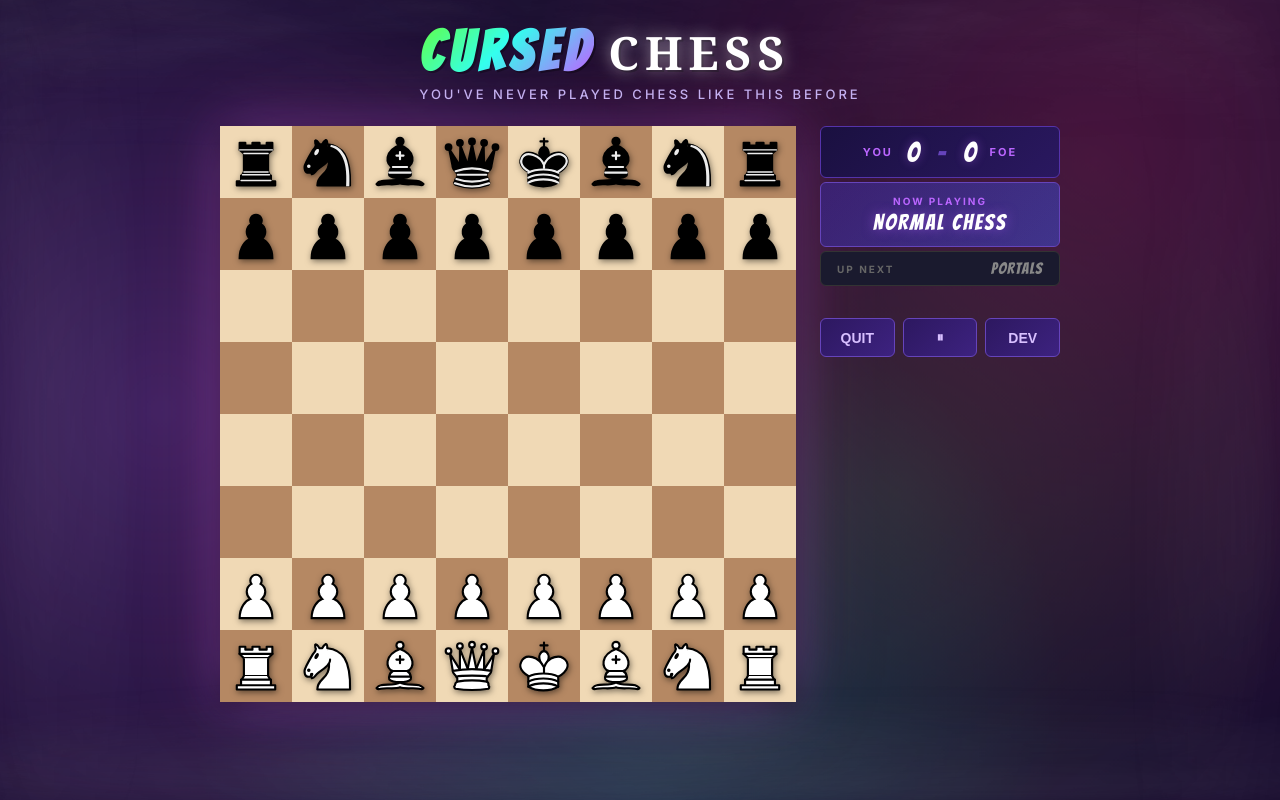
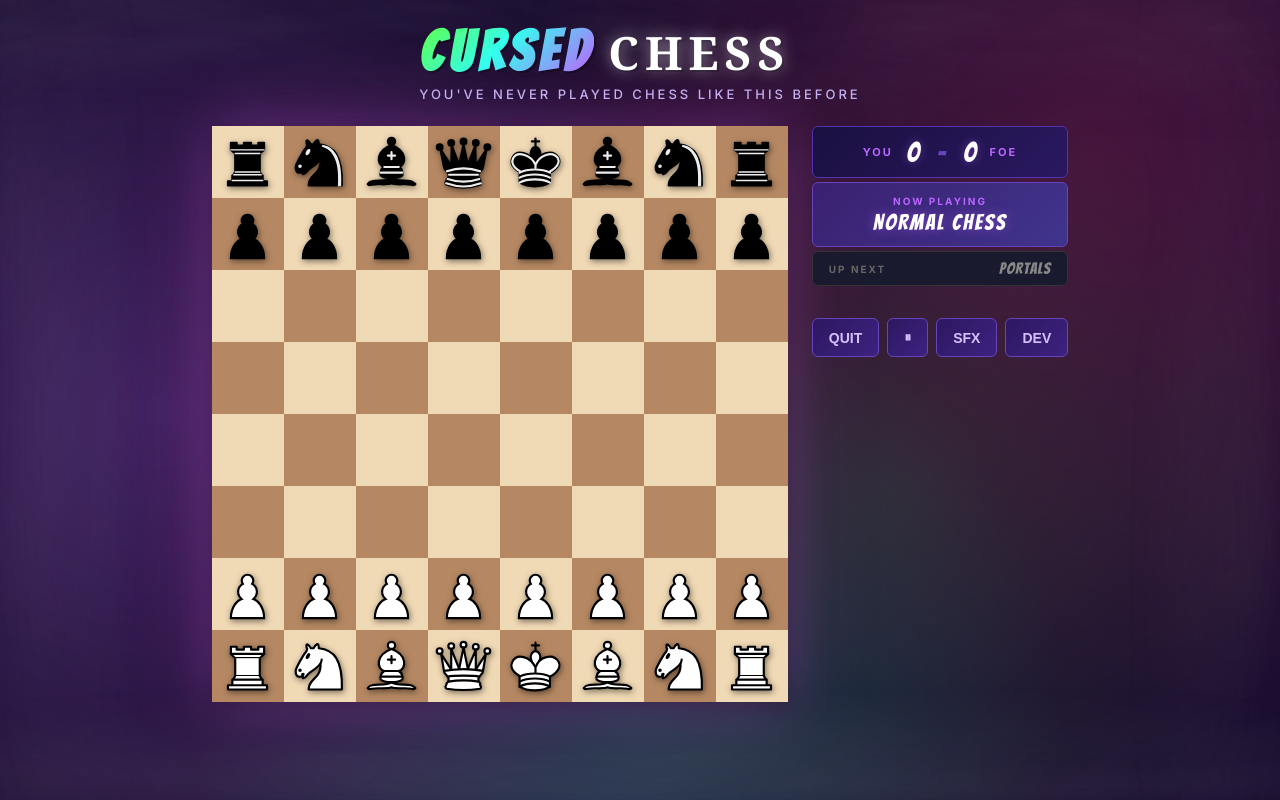
Before and after one commit to joshuaswanson/cursed-chess, a React (Vite) app: page / in a window 1280 px wide. Built offline with nearby package versions, Linux system fonts and the light colour scheme; the HTML template or start-up script is replaced by a standard one.

Commit message:
Add synthesized portal sounds and an SFX toggle

```diff
--- /dev/null
+++ b/src/audio/sfx.ts
@@ -0,0 +1,202 @@
+// Every sound is synthesized with the Web Audio API, so there are no audio assets.
+
+const STORAGE_KEY = "cursed-chess-sound";
+const MASTER_VOLUME = 0.6;
+
+let ctx: AudioContext | null = null;
+let master: GainNode | null = null;
+let noiseBuffer: AudioBuffer | null = null;
+let enabled = localStorage.getItem(STORAGE_KEY) !== "off";
+const listeners = new Set<() => void>();
+
+interface Hum {
+  oscillators: OscillatorNode[];
+  filter: BiquadFilterNode;
+  gain: GainNode;
+}
+let hum: Hum | null = null;
+
+/** The audio context, created on first use and resumed after the user interacts */
+function audio(): { ctx: AudioContext; out: GainNode } | null {
+  if (!enabled) return null;
+  if (!ctx || !master) {
+    ctx = new AudioContext();
+    master = ctx.createGain();
+    master.gain.value = MASTER_VOLUME;
+    master.connect(ctx.destination);
+  }
+  if (ctx.state === "suspended") void ctx.resume();
+  return { ctx, out: master };
+}
+
+// Browsers keep audio suspended until the page receives a user gesture
+for (const event of ["pointerdown", "keydown"]) {
+  window.addEventListener(event, () => void ctx?.resume(), { capture: true });
+}
+
+function noise(c: AudioContext): AudioBuffer {
+  if (!noiseBuffer) {
+    noiseBuffer = c.createBuffer(1, c.sampleRate, c.sampleRate);
+    const data = noiseBuffer.getChannelData(0);
+    for (let i = 0; i < data.length; i++) data[i] = Math.random() * 2 - 1;
+  }
+  return noiseBuffer;
+}
+
+function noiseSource(c: AudioContext): AudioBufferSourceNode {
+  const src = c.createBufferSource();
+  src.buffer = noise(c);
+  src.loop = true;
+  return src;
+}
+
+/** A single electric snap: a very short burst of band-passed noise */
+function crackle(c: AudioContext, out: AudioNode, loudness: number): void {
+  const t = c.currentTime;
+  const src = noiseSource(c);
+  const band = c.createBiquadFilter();
+  band.type = "bandpass";
+  band.frequency.value = 1800 + Math.random() * 5000;
+  band.Q.value = 3;
+  const gain = c.createGain();
+  const length = 0.02 + Math.random() * 0.06;
+  gain.gain.setValueAtTime(0.3 * loudness * (0.5 + Math.random()), t);
+  gain.gain.exponentialRampToValueAtTime(0.001, t + length);
+  src.connect(band).connect(gain).connect(out);
+  src.start(t, Math.random() * 0.9);
+  src.stop(t + length + 0.02);
+}
+
+function stopHum(): void {
+  if (!hum || !ctx) return;
+  const { oscillators, gain } = hum;
+  gain.gain.setTargetAtTime(0, ctx.currentTime, 0.06);
+  for (const osc of oscillators) osc.stop(ctx.currentTime + 0.4);
+  hum = null;
+}
+
+export const sfx = {
+  isEnabled: () => enabled,
+
+  setEnabled(on: boolean): void {
+    enabled = on;
+    localStorage.setItem(STORAGE_KEY, on ? "on" : "off");
+    if (!on) stopHum();
+    for (const listener of listeners) listener();
+  },
+
+  subscribe(listener: () => void): () => void {
+    listeners.add(listener);
+    return () => listeners.delete(listener);
+  },
+
+  /**
+   * Called every frame of a drag with how strongly a portal is pulling the
+   * piece: a growling hum that brightens, and crackles that grow more frequent.
+   */
+  portalProximity(strength: number): void {
+    if (strength < 0.02) {
+      stopHum();
+      return;
+    }
+    const a = audio();
+    if (!a) return;
+    const { ctx: c, out } = a;
+
+    if (!hum) {
+      const filter = c.createBiquadFilter();
+      filter.type = "lowpass";
+      filter.Q.value = 6;
+      const gain = c.createGain();
+      gain.gain.value = 0;
+      const oscillators = [55, 82.5, 110.7].map((freq) => {
+        const osc = c.createOscillator();
+        osc.type = "sawtooth";
+        osc.frequency.value = freq;
+        osc.connect(filter);
+        osc.start();
+        return osc;
+      });
+      filter.connect(gain).connect(out);
+      hum = { oscillators, filter, gain };
+    }
+
+    const t = c.currentTime;
+    hum.gain.gain.setTargetAtTime(0.08 * strength, t, 0.05);
+    hum.filter.frequency.setTargetAtTime(180 + 1500 * strength, t, 0.05);
+    if (Math.random() < strength * 0.22) crackle(c, out, strength);
+  },
+
+  /** A piece is swallowed: a sweep that drains downward into the vortex */
+  portalEnter(): void {
+    const a = audio();
+    if (!a) return;
+    const { ctx: c, out } = a;
+    const t = c.currentTime;
+    const duration = 0.42;
+
+    const src = noiseSource(c);
+    const band = c.createBiquadFilter();
+    band.type = "bandpass";
+    band.Q.value = 4;
+    band.frequency.setValueAtTime(3200, t);
+    band.frequency.exponentialRampToValueAtTime(140, t + duration);
+    const noiseGain = c.createGain();
+    noiseGain.gain.setValueAtTime(0.001, t);
+    noiseGain.gain.exponentialRampToValueAtTime(0.5, t + 0.08);
+    noiseGain.gain.exponentialRampToValueAtTime(0.001, t + duration);
+    src.connect(band).connect(noiseGain).connect(out);
+    src.start(t);
+    src.stop(t + duration + 0.05);
+
+    const tone = c.createOscillator();
+    tone.type = "sine";
+    tone.frequency.setValueAtTime(720, t);
+    tone.frequency.exponentialRampToValueAtTime(48, t + duration);
+    const toneGain = c.createGain();
+    toneGain.gain.setValueAtTime(0.18, t);
+    toneGain.gain.exponentialRampToValueAtTime(0.001, t + duration);
+    tone.connect(toneGain).connect(out);
+    tone.start(t);
+    tone.stop(t + duration + 0.05);
+
+    for (let i = 0; i < 3; i++) crackle(c, out, 0.8);
+  },
+
+  /** A piece is flung out of a portal: a zap, then a whoosh as it flies */
+  portalExit(durationMs: number): void {
+    const a = audio();
+    if (!a) return;
+    const { ctx: c, out } = a;
+    const t = c.currentTime;
+    const duration = durationMs / 1000;
+
+    const src = noiseSource(c);
+    const band = c.createBiquadFilter();
+    band.type = "bandpass";
+    band.Q.value = 1.4;
+    band.frequency.setValueAtTime(260, t);
+    band.frequency.exponentialRampToValueAtTime(2800, t + duration * 0.35);
+    band.frequency.exponentialRampToValueAtTime(500, t + duration);
+    const gain = c.createGain();
+    gain.gain.setValueAtTime(0.001, t);
+    gain.gain.exponentialRampToValueAtTime(0.55, t + duration * 0.3);
+    gain.gain.exponentialRampToValueAtTime(0.001, t + duration);
+    src.connect(band).connect(gain).connect(out);
+    src.start(t);
+    src.stop(t + duration + 0.05);
+
+    const pop = c.createOscillator();
+    pop.type = "triangle";
+    pop.frequency.setValueAtTime(90, t);
+    pop.frequency.exponentialRampToValueAtTime(420, t + 0.12);
+    const popGain = c.createGain();
+    popGain.gain.setValueAtTime(0.25, t);
+    popGain.gain.exponentialRampToValueAtTime(0.001, t + 0.16);
+    pop.connect(popGain).connect(out);
+    pop.start(t);
+    pop.stop(t + 0.2);
+
+    for (let i = 0; i < 4; i++) crackle(c, out, 1);
+  },
+};
--- a/src/components/Board/Board.tsx
+++ b/src/components/Board/Board.tsx
@@ -10,7 +10,9 @@ import { DraggedPiece, ReturningPiece } from "./FloatingPieces";
 import { FogOverlay } from "./FogOverlay";
 import { readOverlays } from "./readOverlays";
 import { usePieceDrag } from "./usePieceDrag";
-import { usePortalTravel } from "./usePortalTravel";
+import { phaseDurationMs, usePortalTravel } from "./usePortalTravel";
+import type { PortalPhase } from "./usePortalTravel";
+import { sfx } from "../../audio/sfx";
 import {
   useFogExit,
   useGravityFalls,
@@ -18,6 +20,13 @@ import {
   useSlideAnimation,
 } from "./useBoardEffects";
 import "./Board.css";
+
+function playPortalPhase(phase: PortalPhase): void {
+  if (phase.type === "shrink") sfx.portalEnter();
+  if (phase.type === "pop" || phase.type === "fly") {
+    sfx.portalExit(phaseDurationMs(phase));
+  }
+}
 
 function CooldownPie({ total, gen }: { total: number; gen: number }) {
   return (
@@ -84,7 +93,12 @@ export function Board() {
     onPiecePointerDown,
     onPointerMove,
     onPointerUp,
-  } = usePieceDrag({ boardRef, squareSize, turn: game.turn });
+  } = usePieceDrag({
+    boardRef,
+    squareSize,
+    turn: game.turn,
+    onFrame: sfx.portalProximity,
+  });
 
   const {
     travel,
@@ -98,6 +112,7 @@ export function Board() {
     portalSquares: overlays.portalSquares,
     drag,
     primedPortal: selectedSquare !== null ? portalEntrance : null,
+    onPhase: playPortalPhase,
   });
 
   const slides = useSlideAnimation({
--- a/src/components/GameControls/GameControls.css
+++ b/src/components/GameControls/GameControls.css
@@ -65,6 +65,16 @@
   box-shadow: 0 0 16px rgba(187, 102, 255, 0.4);
 }
 
+.control-btn.active {
+  border-color: #ff6600;
+  color: #ffb37a;
+}
+
+.control-btn.off {
+  opacity: 0.45;
+  text-decoration: line-through;
+}
+
 .control-btn:disabled {
   opacity: 0.3;
   cursor: not-allowed;
--- a/src/components/GameControls/GameControls.tsx
+++ b/src/components/GameControls/GameControls.tsx
@@ -1,4 +1,5 @@
-import { useEffect } from "react";
+import { useEffect, useSyncExternalStore } from "react";
+import { sfx } from "../../audio/sfx";
 import { useGameStore, GAME_MODES } from "../../stores/gameStore";
 import "./GameControls.css";
 
@@ -6,6 +7,7 @@ export function GameControls() {
   const userPaused = useGameStore((s) => s.userPaused);
   const currentModeIndex = useGameStore((s) => s.currentModeIndex);
   const devMode = useGameStore((s) => s.devMode);
+  const soundOn = useSyncExternalStore(sfx.subscribe, sfx.isEnabled);
   const { newGame, togglePause, switchMode, toggleDevMode } =
     useGameStore.getState();
 
@@ -23,7 +25,11 @@ export function GameControls() {
   return (
     <div className="game-controls">
       <div className="controls-row">
-        <button onClick={newGame} className="control-btn" title="Quit & Restart">
+        <button
+          onClick={newGame}
+          className="control-btn"
+          title="Quit & Restart"
+        >
           QUIT
         </button>
         <button
@@ -42,6 +48,13 @@ export function GameControls() {
             &#9197;
           </button>
         )}
+        <button
+          onClick={() => sfx.setEnabled(!soundOn)}
+          className={`control-btn${soundOn ? "" : " off"}`}
+          title={soundOn ? "Mute sound effects" : "Turn on sound effects"}
+        >
+          SFX
+        </button>
         <button
           onClick={toggleDevMode}
           className={`control-btn${devMode ? " active" : ""}`}
```
